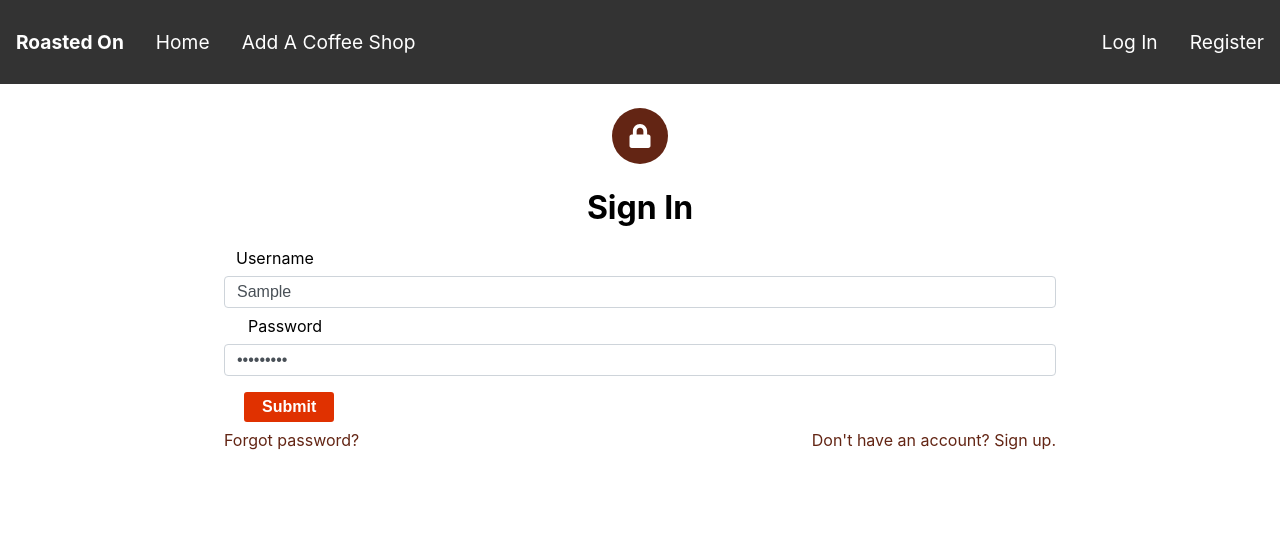
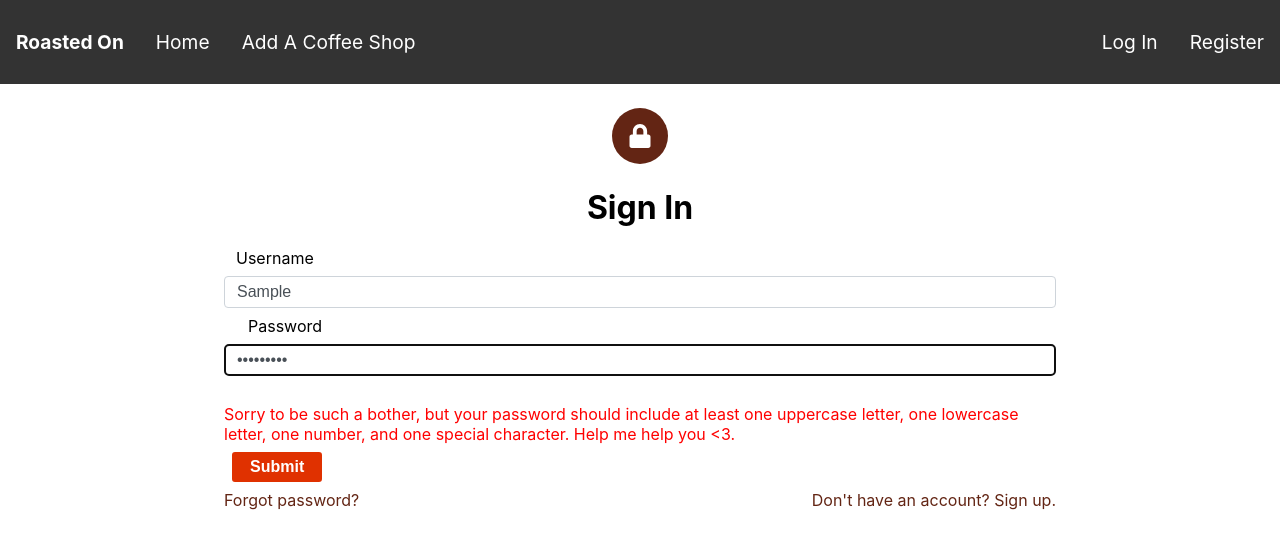
Before and after one commit to t-fa/roastedon, a React (Create React App) app in the folder frontend/: page /login in a window 1280 px wide. Both pictures are taken after typing "Sample", "Sample123" into the empty fields and a click on the button "Submit". Shown: the top 548 px of the page. Built offline with nearby package versions, Linux system fonts and the light colour scheme; no server answers.

Commit message:
Input validation

```diff
--- a/frontend/src/components/Auth/Login.js
+++ b/frontend/src/components/Auth/Login.js
@@ -70,20 +70,69 @@ const Auth = (props) => {
           <Input
             placeholder="Username"
             name="username"
-            ref={register({ required: true })}
+            ref={register({
+              required: {
+                value: true,
+                message: <Span>This field is required.</Span>,
+              },
+              minLength: {
+                value: 5,
+                message: (
+                  <Span>Your username should be at least 5 characters.</Span>
+                ),
+              },
+              maxLength: {
+                value: 36,
+                message: (
+                  <Span>
+                    Your username should be no more than 36 characters.
+                  </Span>
+                ),
+              },
+              pattern: {
+                value: /^[a-zA-Z0-9_]*$/,
+                message: (
+                  <Span>
+                    Your username can only contain letters, numbers, and
+                    underscores. Sorry about that :(
+                  </Span>
+                ),
+              },
+            })}
           />
         </Label>
-        {errors.username && <Span>This field is required.</Span>}
+        {errors?.username?.message}
         <Label>
           Password
           <Input
             type="password"
             placeholder="Password"
             name={'password'}
-            ref={register({ required: true })}
+            ref={register({
+              required: {
+                value: true,
+                message: <Span>This field is required.</Span>,
+              },
+              minLength: {
+                value: 8,
+                message: (
+                  <Span>Your password should be at least 8 characters.</Span>
+                ),
+              },
+              pattern: {
+                value: /^(?=.*?[A-Z])(?=.*?[a-z])(?=.*?[0-9])(?=.*?[#?!@$%^&*-]).{8,}$/,
+                message: (
+                  <Span>
+                    Sorry to be such a bother, but your password should include
+                    at least one uppercase letter, one lowercase letter, one
+                    number, and one special character. Help me help you {'<'}3.
+                  </Span>
+                ),
+              },
+            })}
           />
         </Label>
-        {errors.password && <Span>This field is required.</Span>}
+        {errors?.password?.message}
         <Button type="submit">Submit</Button>
       </form>
       <Caption to="/reset">Forgot password?</Caption>
--- a/frontend/src/components/Auth/Register.js
+++ b/frontend/src/components/Auth/Register.js
@@ -110,11 +110,39 @@ const Auth = (props) => {
           <Input
             placeholder="Username"
             name="username"
-            ref={register({ required: true })}
+            ref={register({
+              required: {
+                value: true,
+                message: <Span>This field is required.</Span>,
+              },
+              minLength: {
+                value: 5,
+                message: (
+                  <Span>Your username should be at least 5 characters.</Span>
+                ),
+              },
+              maxLength: {
+                value: 36,
+                message: (
+                  <Span>
+                    Your username should be no more than 36 characters.
+                  </Span>
+                ),
+              },
+              pattern: {
+                value: /^[a-zA-Z0-9_]*$/,
+                message: (
+                  <Span>
+                    Your username can only contain letters, numbers, and
+                    underscores. Sorry about that :(
+                  </Span>
+                ),
+              },
+            })}
           />
         </Label>
         {!usernameAvail && <Span>Sorry! That username is taken :(</Span>}
-        {errors.username && <Span>This field is required.</Span>}
+        {errors?.username?.message}
         <Label>
           Password
           <Input
@@ -122,10 +150,31 @@ const Auth = (props) => {
             label="Password"
             placeholder="Password"
             name="password"
-            ref={register({ required: true })}
+            ref={register({
+              required: {
+                value: true,
+                message: <Span>This field is required.</Span>,
+              },
+              minLength: {
+                value: 8,
+                message: (
+                  <Span>Your password should be at least 8 characters.</Span>
+                ),
+              },
+              pattern: {
+                value: /^(?=.*?[A-Z])(?=.*?[a-z])(?=.*?[0-9])(?=.*?[#?!@$%^&*-]).{8,}$/,
+                message: (
+                  <Span>
+                    Sorry to be such a bother, but your password should include
+                    at least one uppercase letter, one lowercase letter, one
+                    number, and one special character. Help me help you {'<'}3.
+                  </Span>
+                ),
+              },
+            })}
           />
         </Label>
-        {errors.password && <Span>This field is required.</Span>}
+        {errors?.password?.message}
         <Button type="submit">One of us! One of us!</Button>
       </form>
       {showModal && (
```
Also changed, not shown: frontend/src/components/Home/SearchBar.js (+0 -8 lines).
